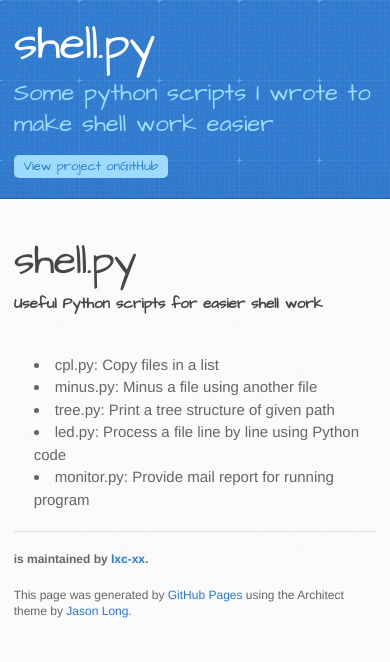
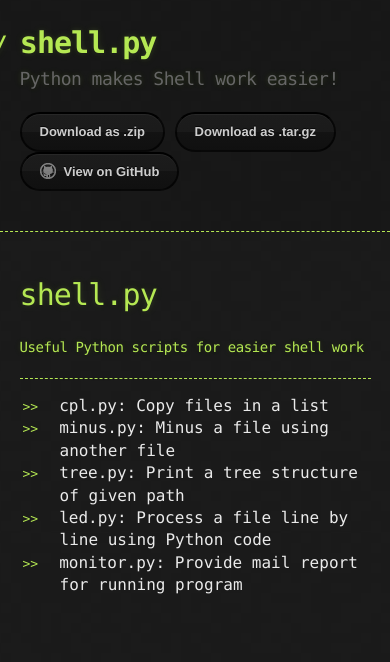
Before and after one commit to lxc-xx/shell.py, a plain HTML site: page index.html in a window 390 px wide. Drawn offline with Linux system fonts and the light colour scheme.

Commit message:
Create gh-pages branch via GitHub

```diff
--- a/index.html
+++ b/index.html
@@ -3,32 +3,32 @@
   <head>
     <meta charset='utf-8'>
     <meta http-equiv="X-UA-Compatible" content="chrome=1">
-    <meta name="viewport" content="width=device-width, initial-scale=1, maximum-scale=1">
-    <link href='https://fonts.googleapis.com/css?family=Architects+Daughter' rel='stylesheet' type='text/css'>
+
     <link rel="stylesheet" type="text/css" href="stylesheets/stylesheet.css" media="screen" />
     <link rel="stylesheet" type="text/css" href="stylesheets/pygment_trac.css" media="screen" />
     <link rel="stylesheet" type="text/css" href="stylesheets/print.css" media="print" />
-
-    <!--[if lt IE 9]>
-    <script src="//html5shiv.googlecode.com/svn/trunk/html5.js"></script>
-    <![endif]-->
 
     <title>shell.py by lxc-xx</title>
   </head>
 
   <body>
+
     <header>
-      <div class="inner">
+      <div class="container">
         <h1>shell.py</h1>
-        <h2>Some python scripts I wrote to make shell work easier</h2>
-        <a href="https://github.com/lxc-xx/shell.py" class="button"><small>View project on</small>GitHub</a>
+        <h2>Python makes Shell work easier!</h2>
+
+        <section id="downloads">
+          <a href="https://github.com/lxc-xx/shell.py/zipball/master" class="btn">Download as .zip</a>
+          <a href="https://github.com/lxc-xx/shell.py/tarball/master" class="btn">Download as .tar.gz</a>
+          <a href="https://github.com/lxc-xx/shell.py" class="btn btn-github"><span class="icon"></span>View on GitHub</a>
+        </section>
       </div>
     </header>
 
-    <div id="content-wrapper">
-      <div class="inner clearfix">
-        <section id="main-content">
-          <h1>
+    <div class="container">
+      <section id="main_content">
+        <h1>
 <a name="shellpy" class="anchor" href="#shellpy"><span class="octicon octicon-link"></span></a>shell.py</h1>
 
 <h4>
@@ -41,23 +41,7 @@
 <li>led.py: Process a file line by line using Python code</li>
 <li>monitor.py: Provide mail report for running program</li>
 </ul>
-        </section>
-
-        <aside id="sidebar">
-          <a href="https://github.com/lxc-xx/shell.py/zipball/master" class="button">
-            <small>Download</small>
-            .zip file
-          </a>
-          <a href="https://github.com/lxc-xx/shell.py/tarball/master" class="button">
-            <small>Download</small>
-            .tar.gz file
-          </a>
-
-          <p class="repo-owner"><a href="https://github.com/lxc-xx/shell.py"></a> is maintained by <a href="https://github.com/lxc-xx">lxc-xx</a>.</p>
-
-          <p>This page was generated by <a href="pages.github.com">GitHub Pages</a> using the Architect theme by <a href="https://twitter.com/jasonlong">Jason Long</a>.</p>
-        </aside>
-      </div>
+      </section>
     </div>
 
 
--- a/params.json
+++ b/params.json
@@ -1 +1 @@
-{"name":"shell.py","tagline":"Some python scripts I wrote to make shell work easier","body":"shell.py\r\n========\r\n\r\n####Useful Python scripts for easier shell work\r\n\r\n------------------\r\n\r\n* cpl.py: Copy files in a list\r\n* minus.py: Minus a file using another file\r\n* tree.py: Print a tree structure of given path\r\n* led.py: Process a file line by line using Python code\r\n* monitor.py: Provide mail report for running program\r\n","google":"","note":"Don't delete this file! It's used internally to help with page regeneration."}
+{"name":"shell.py","tagline":"Python makes Shell work easier!","body":"shell.py\r\n========\r\n\r\n####Useful Python scripts for easier shell work\r\n\r\n------------------\r\n\r\n* cpl.py: Copy files in a list\r\n* minus.py: Minus a file using another file\r\n* tree.py: Print a tree structure of given path\r\n* led.py: Process a file line by line using Python code\r\n* monitor.py: Provide mail report for running program\r\n","google":"","note":"Don't delete this file! It's used internally to help with page regeneration."}
--- a/stylesheets/pygment_trac.css
+++ b/stylesheets/pygment_trac.css
@@ -1,4 +1,3 @@
-.highlight  { background: #ffffff; }
 .highlight .c { color: #999988; font-style: italic } /* Comment */
 .highlight .err { color: #a61717; background-color: #e3d2d2 } /* Error */
 .highlight .k { font-weight: bold } /* Keyword */
@@ -35,7 +34,7 @@
 .highlight .ne { color: #990000; font-weight: bold } /* Name.Exception */
 .highlight .nf { color: #990000; font-weight: bold } /* Name.Function */
 .highlight .nn { color: #555555 } /* Name.Namespace */
-.highlight .nt { color: #000080 } /* Name.Tag */
+.highlight .nt { color: #CBDFFF } /* Name.Tag */
 .highlight .nv { color: #008080 } /* Name.Variable */
 .highlight .ow { font-weight: bold } /* Operator.Word */
 .highlight .w { color: #bbbbbb } /* Text.Whitespace */
--- a/stylesheets/stylesheet.css
+++ b/stylesheets/stylesheet.css
@@ -1,479 +1,247 @@
-/* http://meyerweb.com/eric/tools/css/reset/
-   v2.0 | 20110126
-   License: none (public domain)
-*/
-html, body, div, span, applet, object, iframe,
-h1, h2, h3, h4, h5, h6, p, blockquote, pre,
-a, abbr, acronym, address, big, cite, code,
-del, dfn, em, img, ins, kbd, q, s, samp,
-small, strike, strong, sub, sup, tt, var,
-b, u, i, center,
-dl, dt, dd, ol, ul, li,
-fieldset, form, label, legend,
-table, caption, tbody, tfoot, thead, tr, th, td,
-article, aside, canvas, details, embed,
-figure, figcaption, footer, header, hgroup,
-menu, nav, output, ruby, section, summary,
-time, mark, audio, video {
-	margin: 0;
-	padding: 0;
-	border: 0;
-	font-size: 100%;
-	font: inherit;
-	vertical-align: baseline;
-}
-/* HTML5 display-role reset for older browsers */
-article, aside, details, figcaption, figure,
-footer, header, hgroup, menu, nav, section {
-	display: block;
-}
 body {
-	line-height: 1;
-}
-ol, ul {
-	list-style: none;
-}
-blockquote, q {
-	quotes: none;
-}
-blockquote:before, blockquote:after,
-q:before, q:after {
-	content: '';
-	content: none;
-}
-table {
-	border-collapse: collapse;
-	border-spacing: 0;
+  margin: 0;
+  padding: 0;
+  background: #151515 url("../images/bkg.png") 0 0;
+  color: #eaeaea;
+  font: 16px;
+  line-height: 1.5;
+  font-family: Monaco, "Bitstream Vera Sans Mono", "Lucida Console", Terminal, monospace;
 }
 
-/* LAYOUT STYLES */
-body {
-  font-size: 15px;
+/* General & 'Reset' Stuff */
+
+.container {
+  width: 90%;
+  max-width: 600px;
+  margin: 0 auto;
+}
+
+section {
+  display: block;
+  margin: 0 0 20px 0;
+}
+
+h1, h2, h3, h4, h5, h6 {
+  margin: 0 0 20px;
+}
+
+li {
+  line-height: 1.4 ;
+}
+
+/* Header, <header>
+   header   - container
+   h1       - project name
+   h2       - project description
+*/
+
+header {
+  background: rgba(0, 0, 0, 0.1);
+  width: 100%;
+  border-bottom: 1px dashed #b5e853;
+  padding: 20px 0;
+  margin: 0 0 40px 0;
+}
+
+header h1 {
+  font-size: 30px;
   line-height: 1.5;
-  background: #fafafa url(../images/body-bg.jpg) 0 0 repeat;
-  font-family: 'Helvetica Neue', Helvetica, Arial, serif;
-  font-weight: 400;
+  margin: 0 0 0 -40px;
+  font-weight: bold;
+  font-family: Monaco, "Bitstream Vera Sans Mono", "Lucida Console", Terminal, monospace;
+  color: #b5e853;
+  text-shadow: 0 1px 1px rgba(0, 0, 0, 0.1),
+               0 0 5px rgba(181, 232, 83, 0.1),
+               0 0 10px rgba(181, 232, 83, 0.1);
+  letter-spacing: -1px;
+  -webkit-font-smoothing: antialiased;
+}
+
+header h1:before {
+  content: "./ ";
+  font-size: 24px;
+}
+
+header h2 {
+  font-size: 18px;
+  font-weight: 300;
   color: #666;
 }
 
-a {
-  color: #2879d0;
-}
-a:hover {
-  color: #2268b2;
+#downloads .btn {
+  display: inline-block;
+  text-align: center;
+  margin: 0;
 }
 
-header {
-  padding-top: 40px;
-  padding-bottom: 40px;
-  font-family: 'Architects Daughter', 'Helvetica Neue', Helvetica, Arial, serif;
-  background: #2e7bcf url(../images/header-bg.jpg) 0 0 repeat-x;
-  border-bottom: solid 1px #275da1;
+/* Main Content
+*/
+
+#main_content {
+  width: 100%;
+  -webkit-font-smoothing: antialiased;
+}
+section img {
+  max-width: 100%
 }
 
-header h1 {
-  letter-spacing: -1px;
-  font-size: 72px;
-  color: #fff;
-  line-height: 1;
-  margin-bottom: 0.2em;
-  width: 540px;
+h1, h2, h3, h4, h5, h6 {
+  font-weight: normal;
+  font-family: Monaco, "Bitstream Vera Sans Mono", "Lucida Console", Terminal, monospace;
+  color: #b5e853;
+  letter-spacing: -0.03em;
+  text-shadow: 0 1px 1px rgba(0, 0, 0, 0.1),
+               0 0 5px rgba(181, 232, 83, 0.1),
+               0 0 10px rgba(181, 232, 83, 0.1);
 }
 
-header h2 {
-  font-size: 26px;
-  color: #9ddcff;
-  font-weight: normal;
-  line-height: 1.3;
-  width: 540px;
-  letter-spacing: 0;
+#main_content h1 {
+  font-size: 30px;
 }
 
-.inner {
-  position: relative;
-  width: 940px;
-  margin: 0 auto;
+#main_content h2 {
+  font-size: 24px;
 }
 
-#content-wrapper {
-  border-top: solid 1px #fff;
-  padding-top: 30px;
+#main_content h3 {
+  font-size: 18px;
 }
 
-#main-content {
-  width: 690px;
-  float: left;
+#main_content h4 {
+  font-size: 14px;
 }
 
-#main-content img {
-  max-width: 100%;
+#main_content h5 {
+  font-size: 12px;
+  text-transform: uppercase;
+  margin: 0 0 5px 0;
 }
 
-aside#sidebar {
-  width: 200px;
-  padding-left: 20px;
-  min-height: 504px;
-  float: right;
-  background: transparent url(../images/sidebar-bg.jpg) 0 0 no-repeat;
+#main_content h6 {
   font-size: 12px;
-  line-height: 1.3;
+  text-transform: uppercase;
+  color: #999;
+  margin: 0 0 5px 0;
 }
 
-aside#sidebar p.repo-owner,
-aside#sidebar p.repo-owner a {
+dt {
+  font-style: italic;
   font-weight: bold;
 }
 
-#downloads {
-  margin-bottom: 40px;
+ul li {
+  list-style: none;
 }
 
-a.button {
-  width: 134px;
-  height: 58px;
-  line-height: 1.2;
-  font-size: 23px;
-  color: #fff;
-  padding-left: 68px;
-  padding-top: 22px;
-  font-family: 'Architects Daughter', 'Helvetica Neue', Helvetica, Arial, serif;
-}
-a.button small {
-  display: block;
-  font-size: 11px;
-}
-header a.button {
-  position: absolute;
-  right: 0;
-  top: 0;
-  background: transparent url(../images/github-button.png) 0 0 no-repeat;
-}
-aside a.button {
-  width: 138px;
-  padding-left: 64px;
-  display: block;
-  background: transparent url(../images/download-button.png) 0 0 no-repeat;
-  margin-bottom: 20px;
-  font-size: 21px;
+ul li:before {
+  content: ">>";
+  font-family: Monaco, "Bitstream Vera Sans Mono", "Lucida Console", Terminal, monospace;
+  font-size: 13px;
+  color: #b5e853;
+  margin-left: -37px;
+  margin-right: 21px;
+  line-height: 16px;
 }
 
-code, pre {
-  font-family: Monaco, "Bitstream Vera Sans Mono", "Lucida Console", Terminal, monospace;
-  color: #222;
-  margin-bottom: 30px;
-  font-size: 13px;
-}
-
-code {
-  background-color: #f2f8fc;
-  border: solid 1px #dbe7f3;
-  padding: 0 3px;
+blockquote {
+  color: #aaa;
+  padding-left: 10px;
+  border-left: 1px dotted #666;
 }
 
 pre {
-  padding: 20px;
-  background: #fff;
-  text-shadow: none;
+  background: rgba(0, 0, 0, 0.9);
+  border: 1px solid rgba(255, 255, 255, 0.15);
+  padding: 10px;
+  font-size: 14px;
+  color: #b5e853;
+  border-radius: 2px;
+  -moz-border-radius: 2px;
+  -webkit-border-radius: 2px;
+  text-wrap: normal;
   overflow: auto;
-  border: solid 1px #f2f2f2;
-}
-pre code {
-  color: #2879d0;
-  background-color: #fff;
-  border: none;
-  padding: 0;
-}
-
-ul, ol, dl {
-  margin-bottom: 20px;
-}
-
-
-/* COMMON STYLES */
-
-hr {
-  height: 1px;
-  line-height: 1px;
-  margin-top: 1em;
-  padding-bottom: 1em;
-  border: none;
-  background: transparent url('../images/hr.png') 0 0 no-repeat;
+  overflow-y: hidden;
 }
 
 table {
   width: 100%;
-  border: 1px solid #ebebeb;
+  margin: 0 0 20px 0;
 }
 
 th {
-  font-weight: 500;
+  text-align: left;
+  border-bottom: 1px dashed #b5e853;
+  padding: 5px 10px;
 }
 
 td {
-  border: 1px solid #ebebeb;
-  text-align: center;
-  font-weight: 300;
+  padding: 5px 10px;
 }
 
-form {
-  background: #f2f2f2;
-  padding: 20px;
-
+hr {
+  height: 0;
+  border: 0;
+  border-bottom: 1px dashed #b5e853;
+  color: #b5e853;
 }
 
+/* Buttons
+*/
 
-/* GENERAL ELEMENT TYPE STYLES */
-
-#main-content h1 {
-  font-family: 'Architects Daughter', 'Helvetica Neue', Helvetica, Arial, serif;
-  font-size: 2.8em;
-  letter-spacing: -1px;
-  color: #474747;
+.btn {
+  display: inline-block;
+  background: -webkit-linear-gradient(top, rgba(40, 40, 40, 0.3), rgba(35, 35, 35, 0.3) 50%, rgba(10, 10, 10, 0.3) 50%, rgba(0, 0, 0, 0.3));
+  padding: 8px 18px;
+  border-radius: 50px;
+  border: 2px solid rgba(0, 0, 0, 0.7);
+  border-bottom: 2px solid rgba(0, 0, 0, 0.7);
+  border-top: 2px solid rgba(0, 0, 0, 1);
+  color: rgba(255, 255, 255, 0.8);
+  font-family: Helvetica, Arial, sans-serif;
+  font-weight: bold;
+  font-size: 13px;
+  text-decoration: none;
+  text-shadow: 0 -1px 0 rgba(0, 0, 0, 0.75);
+  box-shadow: inset 0 1px 0 rgba(255, 255, 255, 0.05);
 }
 
-#main-content h1:before {
-  content: "/";
-  color: #9ddcff;
-  padding-right: 0.3em;
-  margin-left: -0.9em;
+.btn:hover {
+  background: -webkit-linear-gradient(top, rgba(40, 40, 40, 0.6), rgba(35, 35, 35, 0.6) 50%, rgba(10, 10, 10, 0.8) 50%, rgba(0, 0, 0, 0.8));
 }
 
-#main-content h2 {
-  font-family: 'Architects Daughter', 'Helvetica Neue', Helvetica, Arial, serif;
-  font-size: 22px;
-  font-weight: bold;
-  margin-bottom: 8px;
-  color: #474747;
-}
-#main-content h2:before {
-  content: "//";
-  color: #9ddcff;
-  padding-right: 0.3em;
-  margin-left: -1.5em;
+.btn .icon {
+  display: inline-block;
+  width: 16px;
+  height: 16px;
+  margin: 1px 8px 0 0;
+  float: left;
 }
 
-#main-content h3 {
-  font-family: 'Architects Daughter', 'Helvetica Neue', Helvetica, Arial, serif;
-  font-size: 18px;
-  font-weight: bold;
-  margin-top: 24px;
-  margin-bottom: 8px;
-  color: #474747;
+.btn-github .icon {
+  opacity: 0.6;
+  background: url("../images/blacktocat.png") 0 0 no-repeat;
 }
 
-#main-content h3:before {
-  content: "///";
-  color: #9ddcff;
-  padding-right: 0.3em;
-  margin-left: -2em;
+/* Links
+   a, a:hover, a:visited
+*/
+
+a {
+  color: #63c0f5;
+  text-shadow: 0 0 5px rgba(104, 182, 255, 0.5);
 }
 
-#main-content h4 {
-  font-family: 'Architects Daughter', 'Helvetica Neue', Helvetica, Arial, serif;
-  font-size: 15px;
-  font-weight: bold;
-  color: #474747;
+/* Clearfix */
+
+.cf:before, .cf:after {
+  content:"";
+  display:table;
 }
 
-h4:before {
-  content: "////";
-  color: #9ddcff;
-  padding-right: 0.3em;
-  margin-left: -2.8em;
+.cf:after {
+  clear:both;
 }
 
-#main-content h5 {
-  font-family: 'Architects Daughter', 'Helvetica Neue', Helvetica, Arial, serif;
-  font-size: 14px;
-  color: #474747;
+.cf {
+  zoom:1;
 }
-h5:before {
-  content: "/////";
-  color: #9ddcff;
-  padding-right: 0.3em;
-  margin-left: -3.2em;
-}
-
-#main-content h6 {
-  font-family: 'Architects Daughter', 'Helvetica Neue', Helvetica, Arial, serif;
-  font-size: .8em;
-  color: #474747;
-}
-h6:before {
-  content: "//////";
-  color: #9ddcff;
-  padding-right: 0.3em;
-  margin-left: -3.7em;
-}
-
-p {
-  margin-bottom: 20px;
-}
-
-a {
-  text-decoration: none;
-}
-
-p a {
-  font-weight: 400;
-}
-
-blockquote {
-  font-size: 1.6em;
-  border-left: 10px solid #e9e9e9;
-  margin-bottom: 20px;
-  padding: 0 0 0 30px;
-}
-
-ul li {
-  list-style: disc inside;
-  padding-left: 20px;
-}
-
-ol li {
-  list-style: decimal inside;
-  padding-left: 3px;
-}
-
-dl dd {
-  font-style: italic;
-  font-weight: 100;
-}
-
-footer {
-  background: transparent url('../images/hr.png') 0 0 no-repeat;
-  margin-top: 40px;
-  padding-top: 20px;
-  padding-bottom: 30px;
-  font-size: 13px;
-  color: #aaa;
-}
-
-footer a {
-  color: #666;
-}
-footer a:hover {
-  color: #444;
-}
-
-/* MISC */
-.clearfix:after {
-  clear: both;
-  content: '.';
-  display: block;
-  visibility: hidden;
-  height: 0;
-}
-
-.clearfix {display: inline-block;}
-* html .clearfix {height: 1%;}
-.clearfix {display: block;}
-
-/* #Media Queries
-================================================== */
-
-/* Smaller than standard 960 (devices and browsers) */
-@media only screen and (max-width: 959px) {}
-
-/* Tablet Portrait size to standard 960 (devices and browsers) */
-@media only screen and (min-width: 768px) and (max-width: 959px) {
-  .inner {
-    width: 740px;
-  }
-  header h1, header h2 {
-    width: 340px;
-  }
-  header h1 {
-    font-size: 60px;
-  }
-  header h2 {
-    font-size: 30px;
-  }
-  #main-content {
-    width: 490px;
-  }
-  #main-content h1:before,
-  #main-content h2:before,
-  #main-content h3:before,
-  #main-content h4:before,
-  #main-content h5:before,
-  #main-content h6:before {
-    content: none;
-    padding-right: 0;
-    margin-left: 0;
-  }
-}
-
-/* All Mobile Sizes (devices and browser) */
-@media only screen and (max-width: 767px) {
-  .inner {
-    width: 93%;
-  }
-  header {
-    padding: 20px 0;
-  }
-  header .inner {
-    position: relative;
-  }
-  header h1, header h2 {
-    width: 100%;
-  }
-  header h1 {
-    font-size: 48px;
-  }
-  header h2 {
-    font-size: 24px;
-  }
-  header a.button {
-    background-image: none;
-    width: auto;
-    height: auto;
-    display: inline-block;
-    margin-top: 15px;
-    padding: 5px 10px;
-    position: relative;
-    text-align: center;
-    font-size: 13px;
-    line-height: 1;
-    background-color: #9ddcff;
-    color: #2879d0;
-    -moz-border-radius: 5px;
-    -webkit-border-radius: 5px;
-    border-radius: 5px;
-  }
-  header a.button small {
-    font-size: 13px;
-    display: inline;
-  }
-  #main-content,
-  aside#sidebar {
-    float: none;
-    width: 100% ! important;
-  }
-  aside#sidebar {
-    background-image: none;
-    margin-top: 20px;
-    border-top: solid 1px #ddd;
-    padding: 20px 0;
-    min-height: 0;
-  }
-  aside#sidebar a.button {
-    display: none;
-  }
-  #main-content h1:before,
-  #main-content h2:before,
-  #main-content h3:before,
-  #main-content h4:before,
-  #main-content h5:before,
-  #main-content h6:before {
-    content: none;
-    padding-right: 0;
-    margin-left: 0;
-  }
-}
-
-/* Mobile Landscape Size to Tablet Portrait (devices and browsers) */
-@media only screen and (min-width: 480px) and (max-width: 767px) {}
-
-/* Mobile Portrait Size to Mobile Landscape Size (devices and browsers) */
-@media only screen and (max-width: 479px) {}
```
Also changed, not shown: images/bkg.png (added), images/blacktocat.png (added).
